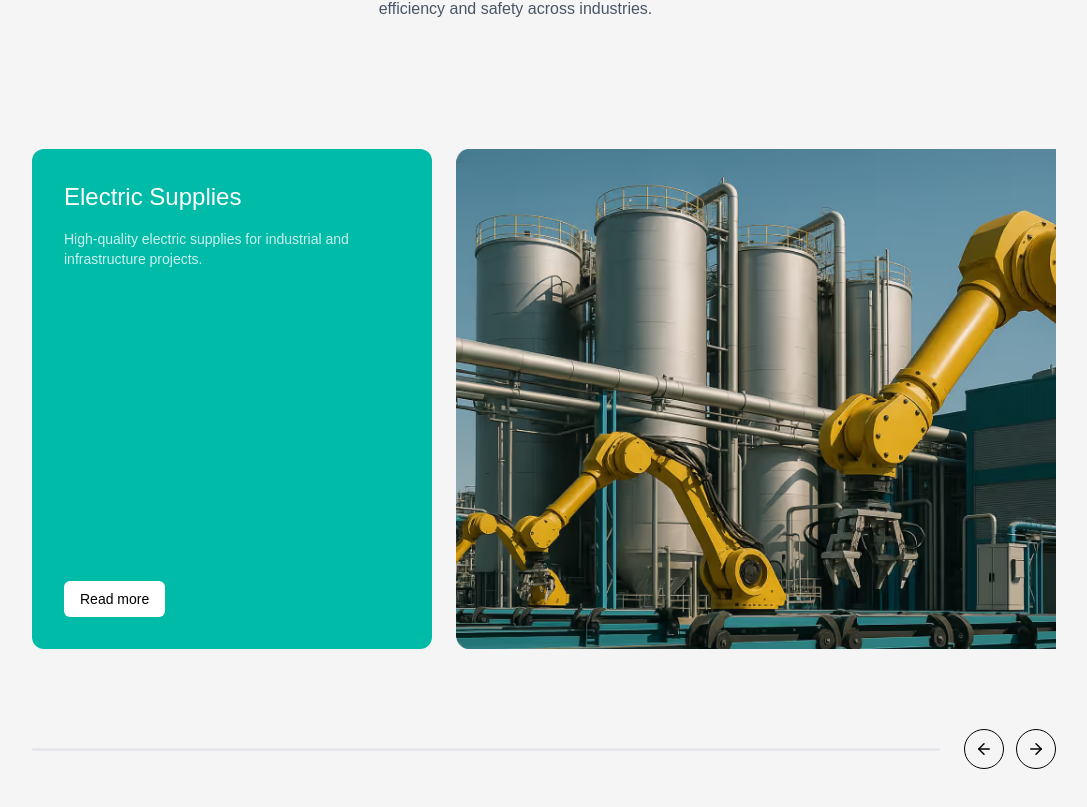
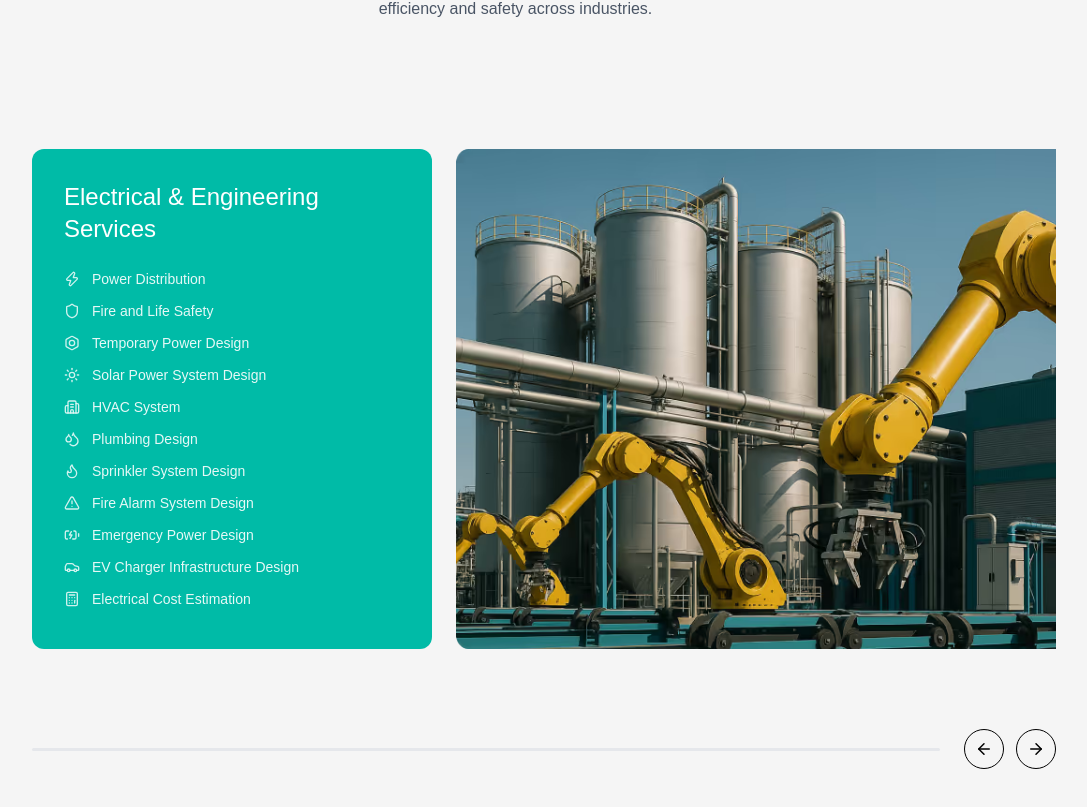
Before and after one commit to ansh307/En-ergyc-consultant, a Next.js app: page / in a window 1280 px wide. Shown: the part 2937-3744 px from the top of the page, without its empty margins (96-1183 px from the left). Built offline with nearby package versions, Linux system fonts and the light colour scheme.

Commit message:
added services list in services section

```diff
--- a/components/OurServices.tsx
+++ b/components/OurServices.tsx
@@ -2,11 +2,40 @@
 
 import { useRef, useState, useEffect } from "react";
 import Image from "next/image";
-import { ArrowLeft, ArrowRight } from "lucide-react";
+import {
+  Zap,
+  Flame,
+  Sun,
+  Bolt,
+  Building2,
+  Droplets,
+  Shield,
+  AlertTriangle,
+  BatteryCharging,
+  Car,
+  Calculator,
+  ClipboardCheck,
+  ArrowLeft,
+  ArrowRight,
+} from "lucide-react";
 
 export default function OurServices() {
   const sliderRef = useRef<HTMLDivElement>(null);
   const [progress, setProgress] = useState(0);
+
+  const services = [
+    { icon: Zap, label: "Power Distribution" },
+    { icon: Shield, label: "Fire and Life Safety" },
+    { icon: Bolt, label: "Temporary Power Design" },
+    { icon: Sun, label: "Solar Power System Design" },
+    { icon: Building2, label: "HVAC System" },
+    { icon: Droplets, label: "Plumbing Design" },
+    { icon: Flame, label: "Sprinkler System Design" },
+    { icon: AlertTriangle, label: "Fire Alarm System Design" },
+    { icon: BatteryCharging, label: "Emergency Power Design" },
+    { icon: Car, label: "EV Charger Infrastructure Design" },
+    { icon: Calculator, label: "Electrical Cost Estimation" },
+  ];
 
   // ✅ FIXED SCROLL (responsive)
   const scroll = (dir: "left" | "right") => {
@@ -67,11 +96,28 @@ export default function OurServices() {
             ref={sliderRef}
             className="flex gap-6 overflow-x-auto scroll-smooth no-scrollbar"
           >
-            <ServiceCard
-              title="Electric Supplies"
-              description="High-quality electric supplies for industrial and infrastructure projects."
-              color="bg-teal-500 text-white"
-            />
+            <div className="min-w-[400px] h-[500px] rounded-xl p-8 bg-teal-500 text-white flex flex-col">
+              {/* TITLE */}
+              <h3 className="text-2xl font-medium mb-6">
+                Electrical & Engineering Services
+              </h3>
+
+              {/* SERVICES LIST */}
+              <div className="grid grid-cols-1 gap-3 overflow-y-auto pr-2">
+                {services.map((item, i) => {
+                  const Icon = item.icon;
+                  return (
+                    <div
+                      key={i}
+                      className="flex items-center gap-3 text-sm opacity-90 hover:opacity-100 transition"
+                    >
+                      <Icon size={16} className="text-white/90" />
+                      <span>{item.label}</span>
+                    </div>
+                  );
+                })}
+              </div>
+            </div>
 
             <ImageCard />
 
```
